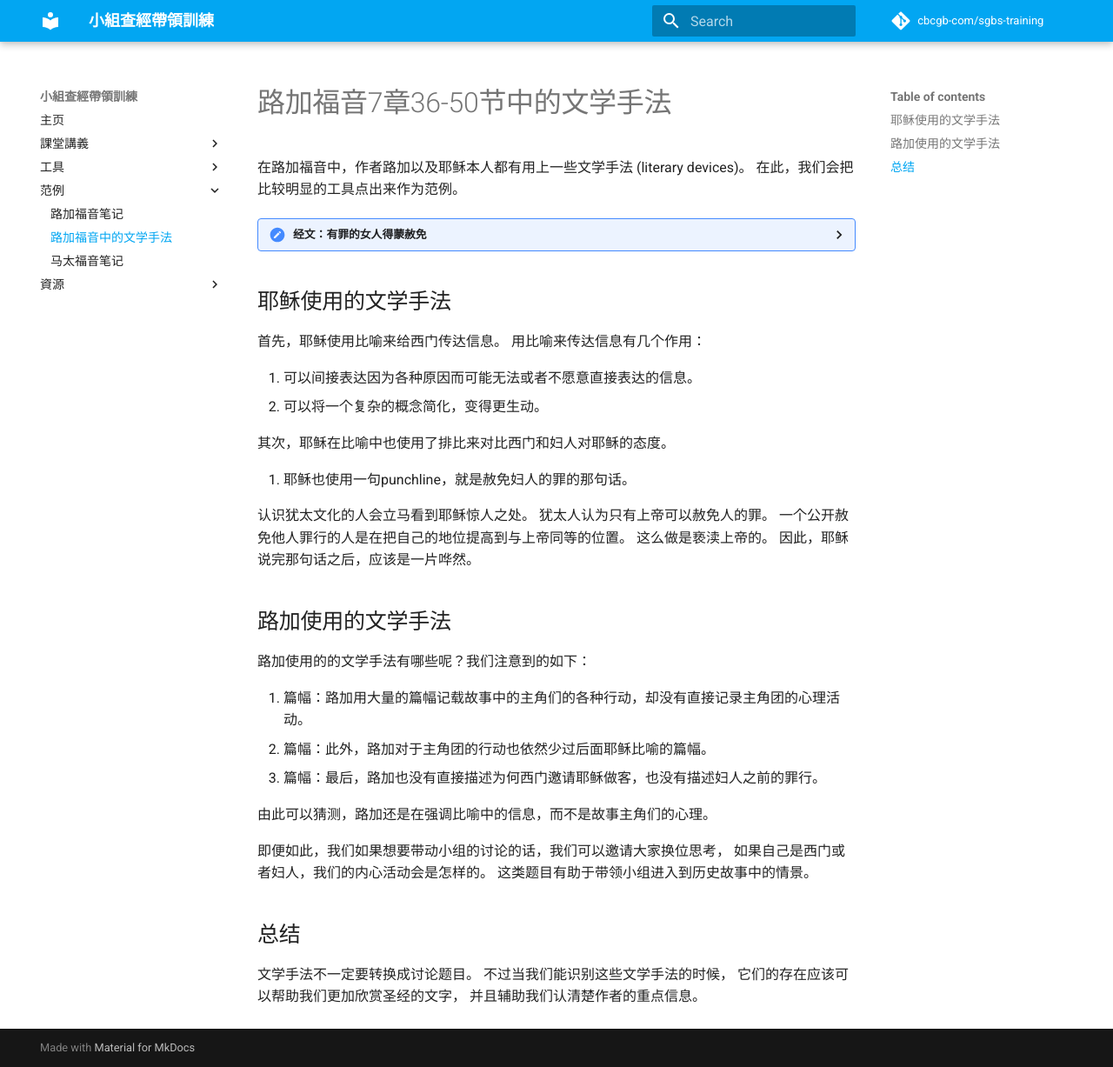
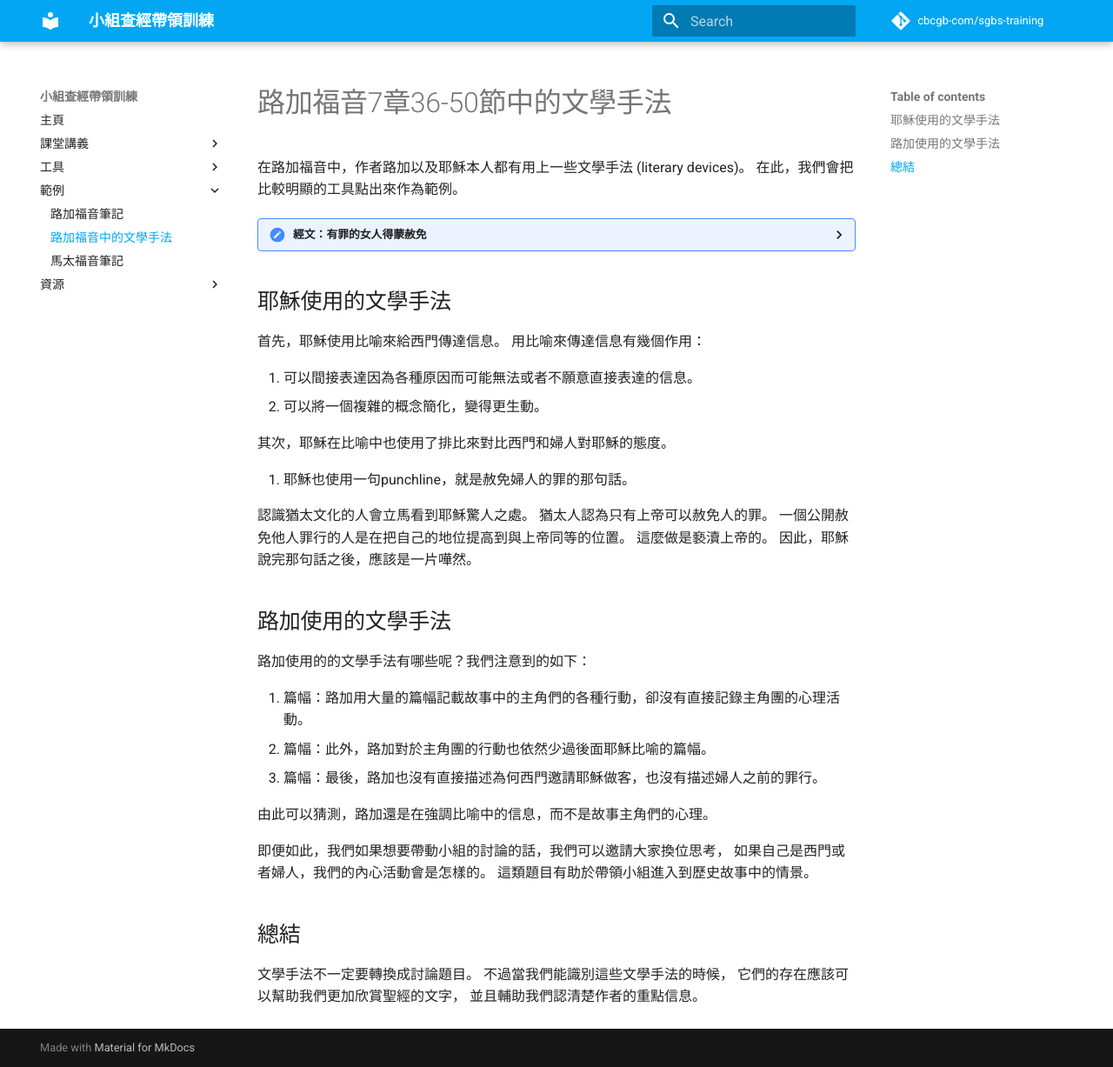
Before and after one commit to cbcgb-com/sgbs-training, an MkDocs documentation site: the page built from docs/examples/luke-literary-devices.md, in a window 1280 px wide and 1227 px high. Shown: the whole window at 87% size. Built offline with MkDocs 1.6.1 and Material for MkDocs 9.7.7, drawn with Linux system fonts in a browser that asks for light colours; comment, search, counter and statistics services are not loaded.

Commit message:
switch to traditional chinese

```diff
--- a/docs/examples/luke-literary-devices.md
+++ b/docs/examples/luke-literary-devices.md
@@ -1,75 +1,75 @@
-# 路加福音7章36-50节中的文学手法
+# 路加福音7章36-50節中的文學手法
 
-在路加福音中，作者路加以及耶稣本人都有用上一些文学手法 (literary devices)。
-在此，我们会把比较明显的工具点出来作为范例。
+在路加福音中，作者路加以及耶穌本人都有用上一些文學手法 (literary devices)。
+在此，我們會把比較明顯的工具點出來作為範例。
 
-??? information "经文：有罪的女人得蒙赦免"
+??? information "經文：有罪的女人得蒙赦免"
 
-    有一个法利赛人请耶稣和他吃饭；耶稣就到法利赛人家里去坐席。
-    那城里有一个女人，是个罪人，知道耶稣在法利赛人家里坐席，就拿着盛香膏的玉瓶，
-    站在耶稣背后，挨着他的脚哭，眼泪湿了耶稣的脚，就用自己的头发擦干，
-    又用嘴连连亲他的脚，把香膏抹上。
+    有一個法利賽人請耶穌和他吃飯；耶穌就到法利賽人家裡去坐席。
+    那城裡有一個女人，是個罪人，知道耶穌在法利賽人家裡坐席，就拿著盛香膏的玉瓶，
+    站在耶穌背後，挨著他的腳哭，眼淚濕了耶穌的腳，就用自己的頭髮擦乾，
+    又用嘴連連親他的腳，把香膏抹上。
 
-    请耶稣的法利赛人看见这事，心里说：「这人若是先知，必知道摸他的是谁，是个怎样的女人；乃是个罪人。」
+    請耶穌的法利賽人看見這事，心裡說：「這人若是先知，必知道摸他的是誰，是個怎樣的女人；乃是個罪人。」
 
-    耶稣对他说：「西门！我有句话要对你说。」
+    耶穌對他說：「西門！我有句話要對你說。」
 
-    西门说：「夫子，请说。」
+    西門說：「夫子，請說。」
 
-    耶稣说：「一个债主有两个人欠他的债；一个欠五十两银子，一个欠五两银子；
-    因为他们无力偿还，债主就开恩免了他们两个人的债。这两个人哪一个更爱他呢？」
+    耶穌說：「一個債主有兩個人欠他的債；一個欠五十兩銀子，一個欠五兩銀子；
+    因為他們無力償還，債主就開恩免了他們兩個人的債。這兩個人哪一個更愛他呢？」
 
-    西门回答说：「我想是那多得恩免的人。」
+    西門回答說：「我想是那多得恩免的人。」
 
-    耶稣说：「你断的不错。」
+    耶穌說：「你斷的不錯。」
 
-    于是转过来向着那女人，便对西门说：
-    「你看见这女人吗？我进了你的家，你没有给我水洗脚；但这女人用眼泪湿了我的脚，用头发擦干。
-    你没有与我亲嘴；但这女人从我进来的时候就不住地用嘴亲我的脚。
-    你没有用油抹我的头；但这女人用香膏抹我的脚。
-    所以我告诉你，她许多的罪都赦免了，因为她的爱多；但那赦免少的，他的爱就少。」
+    於是轉過來向著那女人，便對西門說：
+    「你看見這女人嗎？我進了你的家，你沒有給我水洗腳；但這女人用眼淚濕了我的腳，用頭髮擦乾。
+    你沒有與我親嘴；但這女人從我進來的時候就不住地用嘴親我的腳。
+    你沒有用油抹我的頭；但這女人用香膏抹我的腳。
+    所以我告訴你，她許多的罪都赦免了，因為她的愛多；但那赦免少的，他的愛就少。」
 
-    于是对那女人说：「你的罪赦免了。」
+    於是對那女人說：「你的罪赦免了。」
 
-    同席的人心里说：「这是什么人，竟赦免人的罪呢？」
+    同席的人心裡說：「這是什麼人，竟赦免人的罪呢？」
 
-    耶稣对那女人说：「你的信救了你；平平安安回去吧！」
+    耶穌對那女人說：「你的信救了你；平平安安回去吧！」
 
-## 耶稣使用的文学手法
+## 耶穌使用的文學手法
 
-首先，耶稣使用比喻来给西门传达信息。
-用比喻来传达信息有几个作用：
+首先，耶穌使用比喻來給西門傳達信息。
+用比喻來傳達信息有幾個作用：
 
-1. 可以间接表达因为各种原因而可能无法或者不愿意直接表达的信息。
-2. 可以将一个复杂的概念简化，变得更生动。
+1. 可以間接表達因為各種原因而可能無法或者不願意直接表達的信息。
+2. 可以將一個複雜的概念簡化，變得更生動。
 
-其次，耶稣在比喻中也使用了排比来对比西门和妇人对耶稣的态度。
+其次，耶穌在比喻中也使用了排比來對比西門和婦人對耶穌的態度。
 
-3. 耶稣也使用一句punchline，就是赦免妇人的罪的那句话。
+3. 耶穌也使用一句punchline，就是赦免婦人的罪的那句話。
 
-认识犹太文化的人会立马看到耶稣惊人之处。
-犹太人认为只有上帝可以赦免人的罪。
-一个公开赦免他人罪行的人是在把自己的地位提高到与上帝同等的位置。
-这么做是亵渎上帝的。
-因此，耶稣说完那句话之后，应该是一片哗然。
+認識猶太文化的人會立馬看到耶穌驚人之處。
+猶太人認為只有上帝可以赦免人的罪。
+一個公開赦免他人罪行的人是在把自己的地位提高到與上帝同等的位置。
+這麼做是褻瀆上帝的。
+因此，耶穌說完那句話之後，應該是一片嘩然。
 
-## 路加使用的文学手法
+## 路加使用的文學手法
 
-路加使用的的文学手法有哪些呢？我们注意到的如下：
+路加使用的的文學手法有哪些呢？我們注意到的如下：
 
-1. 篇幅：路加用大量的篇幅记载故事中的主角们的各种行动，却没有直接记录主角团的心理活动。
-2. 篇幅：此外，路加对于主角团的行动也依然少过后面耶稣比喻的篇幅。
-3. 篇幅：最后，路加也没有直接描述为何西门邀请耶稣做客，也没有描述妇人之前的罪行。
+1. 篇幅：路加用大量的篇幅記載故事中的主角們的各種行動，卻沒有直接記錄主角團的心理活動。
+2. 篇幅：此外，路加對於主角團的行動也依然少過後面耶穌比喻的篇幅。
+3. 篇幅：最後，路加也沒有直接描述為何西門邀請耶穌做客，也沒有描述婦人之前的罪行。
 
-由此可以猜测，路加还是在强调比喻中的信息，而不是故事主角们的心理。
+由此可以猜測，路加還是在強調比喻中的信息，而不是故事主角們的心理。
 
-即便如此，我们如果想要带动小组的讨论的话，我们可以邀请大家换位思考，
-如果自己是西门或者妇人，我们的内心活动会是怎样的。
-这类题目有助于带领小组进入到历史故事中的情景。
+即便如此，我們如果想要帶動小組的討論的話，我們可以邀請大家換位思考，
+如果自己是西門或者婦人，我們的內心活動會是怎樣的。
+這類題目有助於帶領小組進入到歷史故事中的情景。
 
-## 总结
+## 總結
 
-文学手法不一定要转换成讨论题目。
-不过当我们能识别这些文学手法的时候，
-它们的存在应该可以帮助我们更加欣赏圣经的文字，
-并且辅助我们认清楚作者的重点信息。
+文學手法不一定要轉換成討論題目。
+不過當我們能識別這些文學手法的時候，
+它們的存在應該可以幫助我們更加欣賞聖經的文字，
+並且輔助我們認清楚作者的重點信息。
--- a/mkdocs.yml
+++ b/mkdocs.yml
@@ -9,7 +9,7 @@ theme:
     accent: "light blue"
 
 nav:
-  - 主页: index.md
+  - 主頁: index.md
   - 課堂講義:
       課堂（一）查經的意義和裝備: class-notes/lesson-1-foundations.md
       課堂（二）分析敘述文: class-notes/lesson-2-narrative.md
@@ -17,12 +17,12 @@ nav:
       課堂（四）分析論說文: class-notes/lesson-4-argumentation.md
       課堂（五）應對臨場狀況: class-notes/lesson-5-situations.md
   - 工具:
-      论说⽂體的歸納法查經: tools/ibs-argumentation-notes.md
+      論說⽂體的歸納法查經: tools/ibs-argumentation-notes.md
       敘述⽂體的歸納法查經: tools/ibs-narrative-notes.md
-  - 范例:
-      - 路加福音笔记: examples/luke-study-notes.md
-      - 路加福音中的文学手法: examples/luke-literary-devices.md
-      - 马太福音笔记: examples/matthew-study-notes.md
+  - 範例:
+      - 路加福音筆記: examples/luke-study-notes.md
+      - 路加福音中的文學手法: examples/luke-literary-devices.md
+      - 馬太福音筆記: examples/matthew-study-notes.md
   - 資源:
       線上查經注意事項: resources/virtual-study.md
       提問題的模板: resources/questions.md
```
